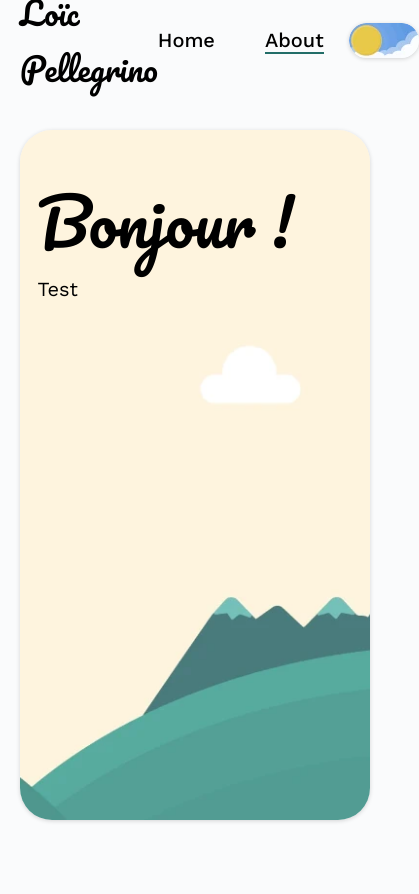
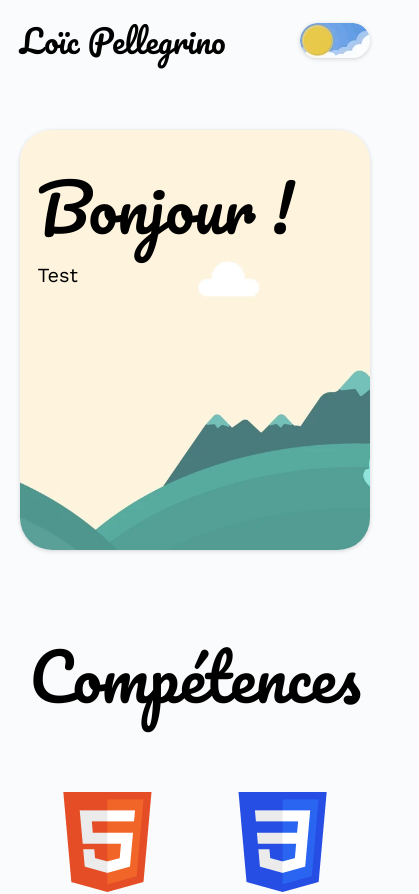
Before and after one commit to BetaPeche/MonPortfolio, a React (Vite) app: page /about in a window 390 px wide. Shown: the top 894 px of the page, 419 px wide, since content can reach past the window. Built offline with nearby package versions, Linux system fonts and the light colour scheme.

Commit message:
Add media queries

```diff
--- a/src/styles/components/_banner.scss
+++ b/src/styles/components/_banner.scss
@@ -20,3 +20,15 @@
         }
     }
 }
+
+@media (max-width: 1024px) {
+    .banner {
+        height: 550px;
+    }
+}
+
+@media (max-width: 768px) {
+    .banner {
+        height: 420px;
+    }
+}
--- a/src/styles/components/_footer.scss
+++ b/src/styles/components/_footer.scss
@@ -1,9 +1,10 @@
 footer {
     width: 100%;
-    height: 150px;
+    min-height: 150px;
     font-size: 24px;
     display: flex;
     justify-content: center;
+    align-items: center;
     .footer-content {
         max-width: 1320px;
         width: calc(100% - 40px);
@@ -14,6 +15,7 @@ footer {
         p {
             grid-column: 2;
             justify-self: center;
+            text-align: center;
         }
         .footer-links {
             grid-column: 3;
@@ -27,3 +29,16 @@ footer {
         }
     }
 }
+
+@media (max-width: 768px) {
+    footer {
+        .footer-content {
+            .footer-links {
+                img {
+                    width: 30px;
+                    height: 30px;
+                }
+            }
+        }
+    }
+}
--- a/src/styles/components/_header.scss
+++ b/src/styles/components/_header.scss
@@ -64,3 +64,13 @@ header {
         }
     }
 }
+
+@media (max-width: 768px) {
+    header {
+        nav {
+            ul {
+                display: none;
+            }
+        }
+    }
+}
```
